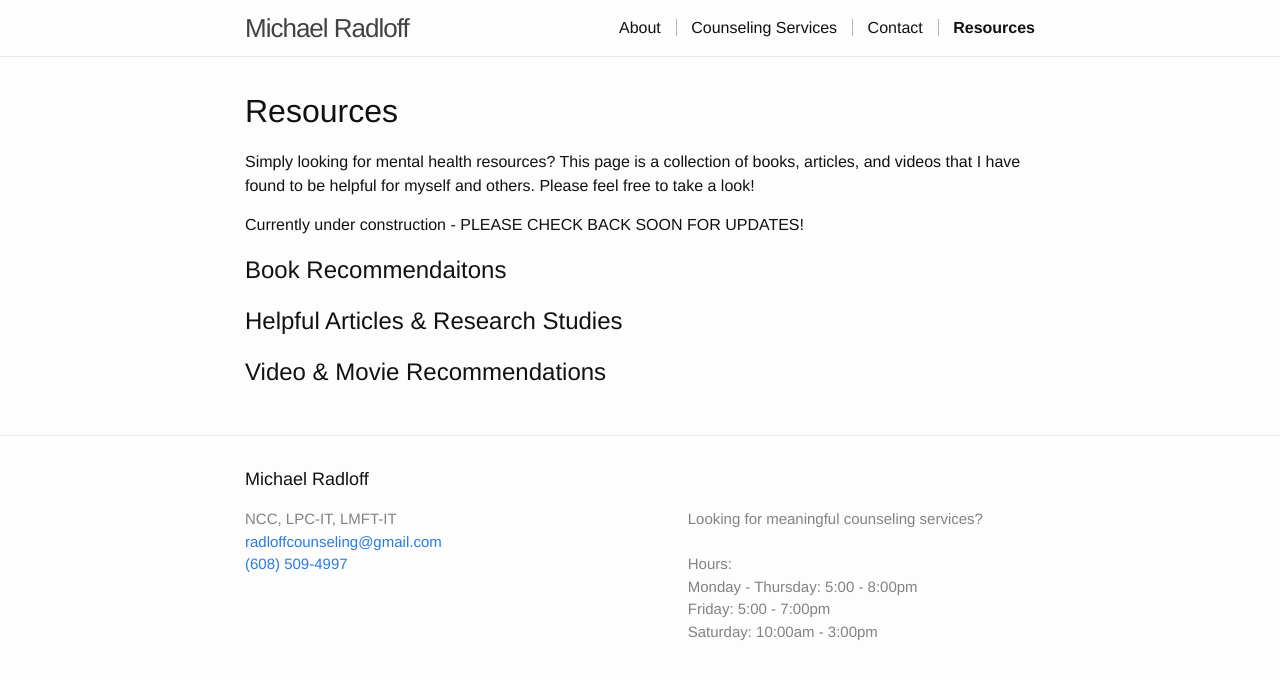
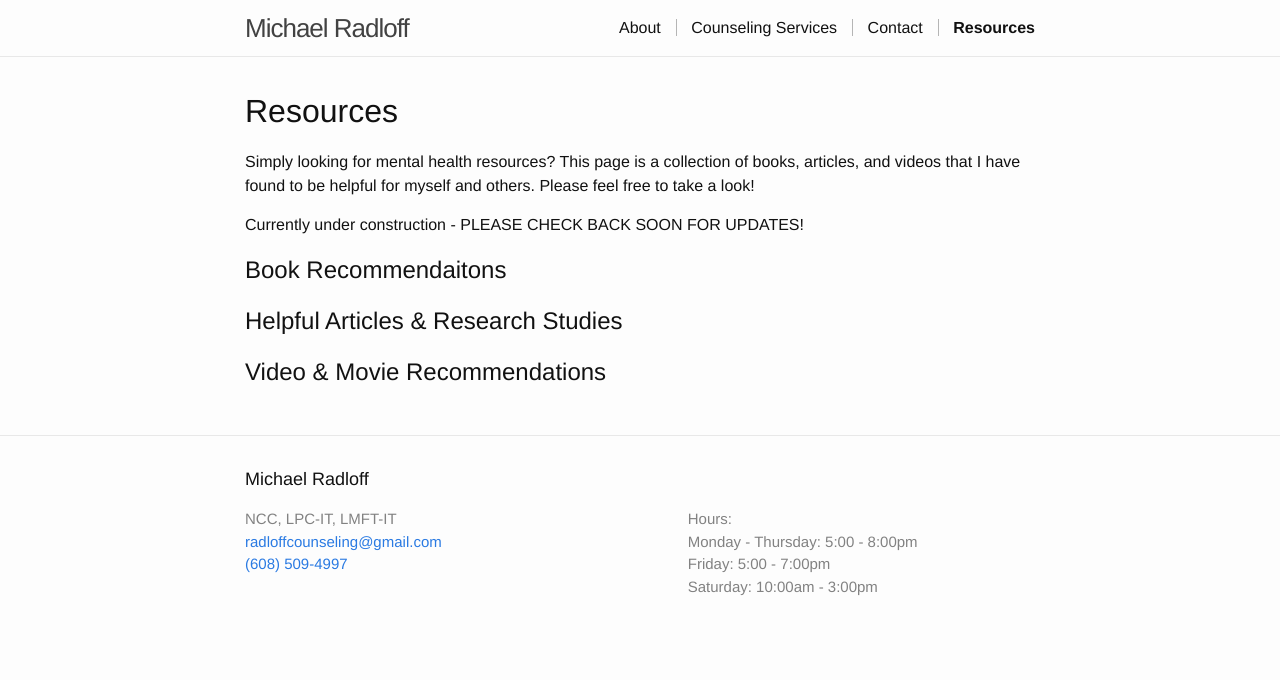
Before and after one commit to mradloff/mradloff, a Jekyll site: the page built from pages/resources.md, in a window 1280 px wide. Shown: the top 680 px of the page. Built offline with Jekyll 4.4.1, drawn with Linux system fonts in a browser that asks for light colours.

Commit message:
Remove tagline from footer

```diff
--- a/_config.yml
+++ b/_config.yml
@@ -19,7 +19,6 @@ personal_title: NCC, LPC-IT, LMFT-IT
 email: radloffcounseling@gmail.com
 phone: (608) 509-4997
 description: |
- Looking for meaningful counseling services?<br><br>
  Hours:<br>
  Monday - Thursday:  5:00 - 8:00pm<br>
  Friday:  5:00 - 7:00pm<br>
```
